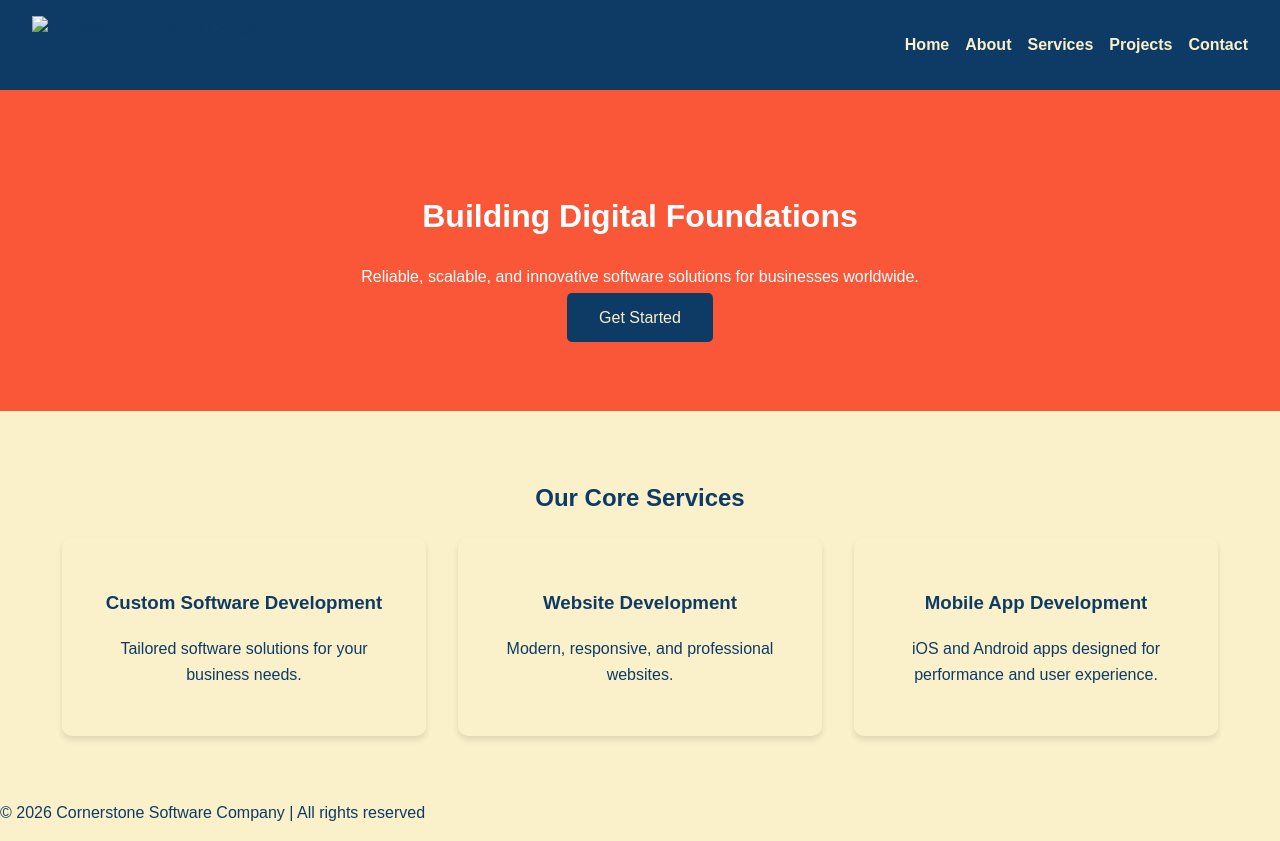
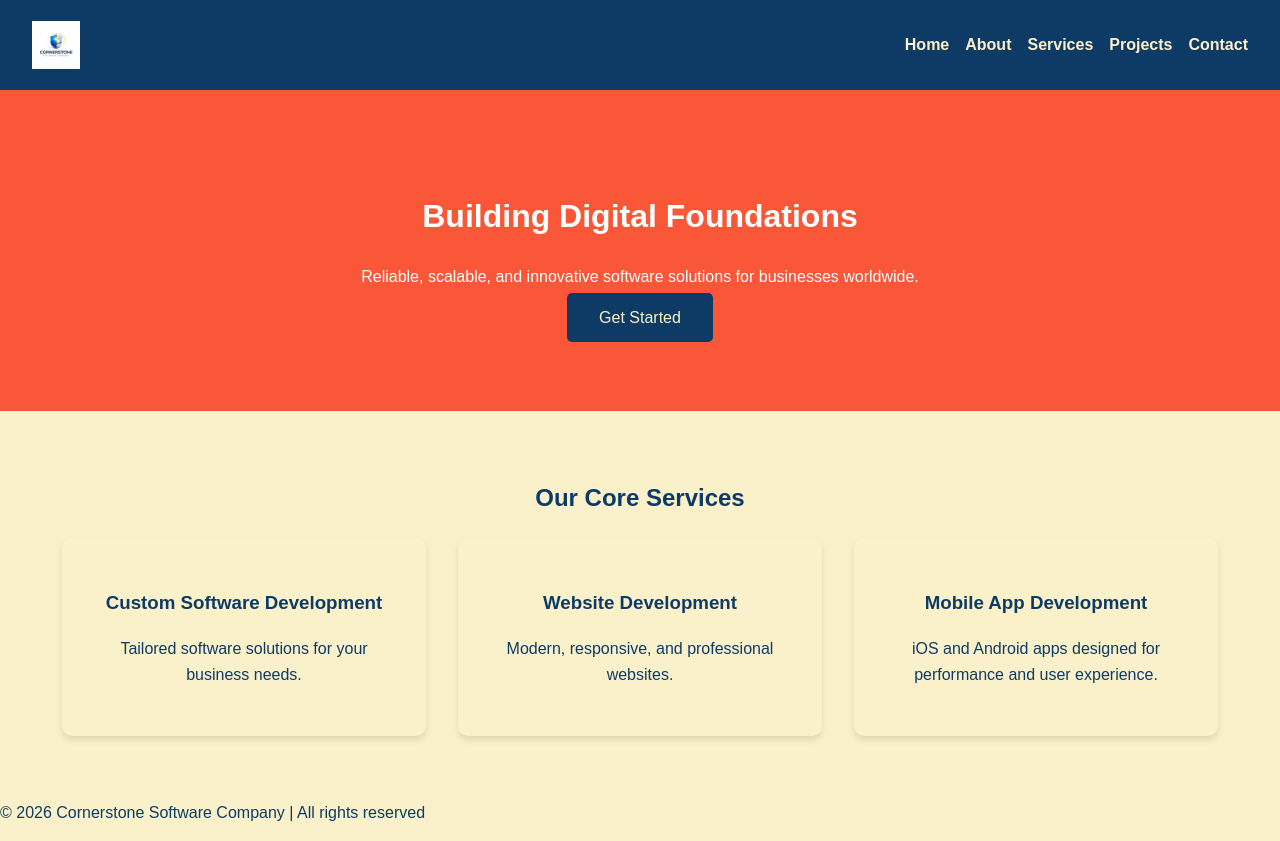
Before and after one commit to CONERSTONESOFTWARECOMPANY/cornerstone-software-website, a plain HTML site: page frontend/index.html in a window 1280 px wide. Drawn offline with Linux system fonts and the light colour scheme.

Commit message:
initial logo fix

```diff
--- a/frontend/assets/css/style.css
+++ b/frontend/assets/css/style.css
@@ -60,3 +60,22 @@ nav ul li a {
     box-shadow: 0px 4px 6px rgba(0,0,0,0.1);
     max-width: 300px;
 }
+/* Logo container */
+.logo {
+    display: flex;
+    align-items: center;
+}
+
+/* Logo image — professional size */
+.logo img {
+    height: 42px;          /* professional navbar size */
+    width: auto;           /* keeps proportions */
+    object-fit: contain;
+}
+
+/* Optional: slightly bigger on desktop */
+@media (min-width: 1024px) {
+    .logo img {
+        height: 48px;
+    }
+}
--- a/frontend/index.html
+++ b/frontend/index.html
@@ -9,7 +9,7 @@
 <body>
     <nav>
         <div class="logo">
-            <img src="assets/images/logo.png" alt="Cornerstone Software Company">
+            <img src="assets/images/conerstone-logo.jpeg" alt="Cornerstone Software Company">
         </div>
         <ul>
             <li><a href="index.html">Home</a></li>
```
Also changed, not shown: frontend/assets/images/conerstone-logo.jpeg (added).
